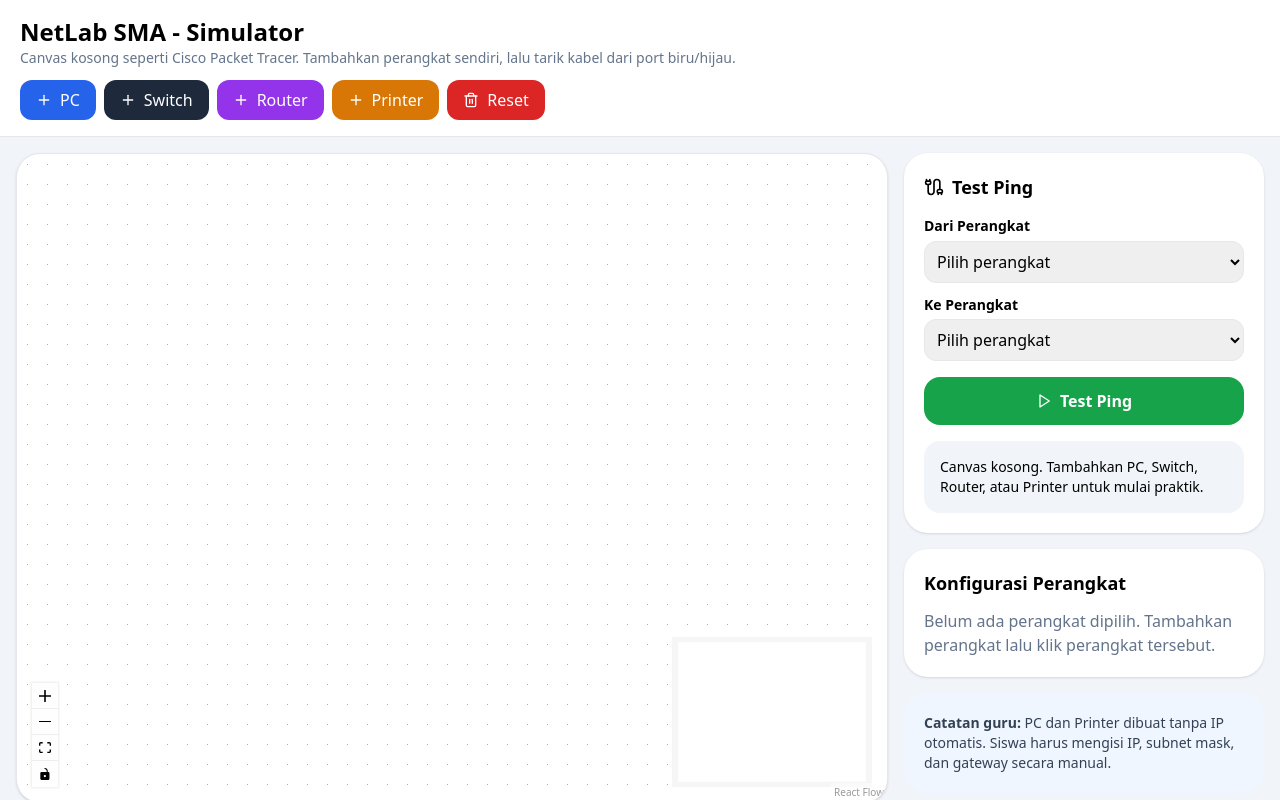
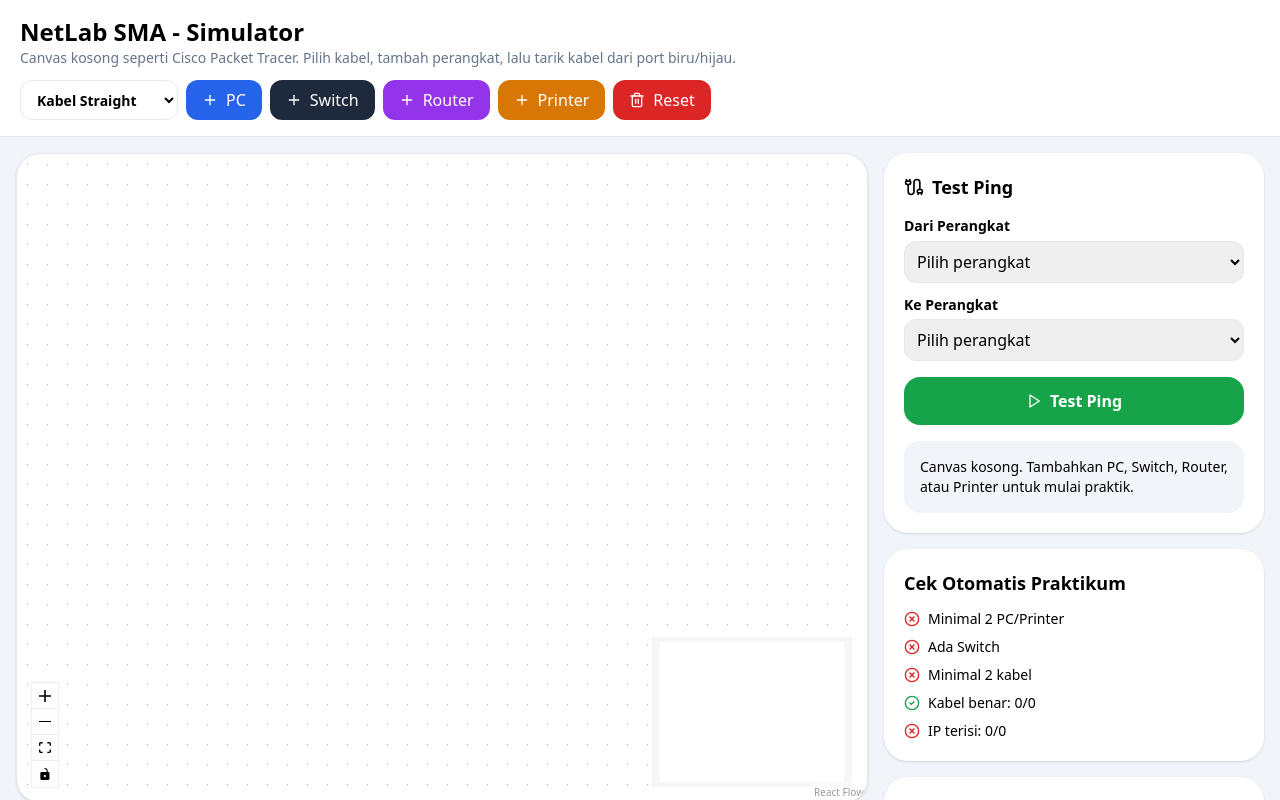
Before and after one commit to altamedia3-source/netlab-sma, a Next.js app: page /simulator in a window 1280 px wide. Shown: the top 800 px of the page. Built offline with nearby package versions, Linux system fonts and the light colour scheme.

Commit message:
Update page.tsx

```diff
--- a/app/simulator/page.tsx
+++ b/app/simulator/page.tsx
@@ -17,9 +17,10 @@ import {
   NodeProps,
 } from "@xyflow/react";
 import "@xyflow/react/dist/style.css";
-import { Cable, Monitor, Router, Server, Plus, Play, Trash2, Printer } from "lucide-react";
+import { Cable, Monitor, Router, Server, Plus, Play, Trash2, Printer, CheckCircle2, XCircle } from "lucide-react";
 
 type DeviceKind = "PC" | "Switch" | "Router" | "Printer";
+type CableKind = "straight" | "crossover" | "console";
 
 type DeviceData = {
   label: string;
@@ -29,7 +30,13 @@ type DeviceData = {
   gateway?: string;
 } & Record<string, unknown>;
 
+type CableData = {
+  cableType?: CableKind;
+  label?: string;
+} & Record<string, unknown>;
+
 type AppNode = Node<DeviceData, "device">;
+type AppEdge = Edge<CableData>;
 
 function DeviceNode({ data }: NodeProps<AppNode>) {
   const Icon =
@@ -53,6 +60,9 @@ function DeviceNode({ data }: NodeProps<AppNode>) {
         <span>{String(data.label)}</span>
       </div>
       {data.ip ? <div className="mt-1 text-xs text-slate-600">{String(data.ip)}</div> : null}
+      <div className="mt-2 flex items-center justify-center gap-1 text-[11px] text-green-700">
+        <span className="h-2 w-2 rounded-full bg-green-500" /> Port aktif
+      </div>
     </div>
   );
 }
@@ -62,7 +72,7 @@ const nodeTypes = {
 };
 
 const initialNodes: AppNode[] = [];
-const initialEdges: Edge[] = [];
+const initialEdges: AppEdge[] = [];
 
 function getSubnet24(ip = "") {
   const parts = ip.trim().split(".");
@@ -70,9 +80,32 @@ function getSubnet24(ip = "") {
   return parts.slice(0, 3).join(".");
 }
 
-function isConnected(start: string, end: string, edges: Edge[]) {
+function isEndDevice(kind: DeviceKind) {
+  return kind === "PC" || kind === "Printer";
+}
+
+function isCorrectCable(sourceKind: DeviceKind, targetKind: DeviceKind, cableType: CableKind) {
+  if (cableType === "console") return false;
+  const sourceEnd = isEndDevice(sourceKind);
+  const targetEnd = isEndDevice(targetKind);
+
+  if (sourceEnd && targetEnd) return cableType === "crossover";
+  if ((sourceEnd && targetKind === "Switch") || (targetEnd && sourceKind === "Switch")) return cableType === "straight";
+  if ((sourceKind === "Router" && targetKind === "Switch") || (sourceKind === "Switch" && targetKind === "Router")) return cableType === "straight";
+  return true;
+}
+
+function isConnected(start: string, end: string, edges: AppEdge[], nodes: AppNode[]) {
   const graph = new Map<string, string[]>();
+
   for (const edge of edges) {
+    const source = nodes.find((node) => node.id === edge.source);
+    const target = nodes.find((node) => node.id === edge.target);
+    if (!source || !target) continue;
+
+    const cableType = edge.data?.cableType || "straight";
+    if (!isCorrectCable(source.data.kind, target.data.kind, cableType)) continue;
+
     graph.set(edge.source, [...(graph.get(edge.source) || []), edge.target]);
     graph.set(edge.target, [...(graph.get(edge.target) || []), edge.source]);
   }
@@ -99,24 +132,55 @@ function getIcon(kind: DeviceKind) {
   return <Server className="h-5 w-5" />;
 }
 
+function cableLabel(cableType: CableKind) {
+  if (cableType === "straight") return "Straight";
+  if (cableType === "crossover") return "Crossover";
+  return "Console";
+}
+
 export default function SimulatorPage() {
   const [nodes, setNodes, onNodesChange] = useNodesState<AppNode>(initialNodes);
-  const [edges, setEdges, onEdgesChange] = useEdgesState(initialEdges);
+  const [edges, setEdges, onEdgesChange] = useEdgesState<AppEdge>(initialEdges);
   const [selectedId, setSelectedId] = useState("");
   const [fromId, setFromId] = useState("");
   const [toId, setToId] = useState("");
+  const [cableType, setCableType] = useState<CableKind>("straight");
   const [result, setResult] = useState("Canvas kosong. Tambahkan PC, Switch, Router, atau Printer untuk mulai praktik.");
 
   const selectedNode = nodes.find((node) => node.id === selectedId);
   const endDeviceNodes = useMemo(
-    () => nodes.filter((node) => node.data.kind === "PC" || node.data.kind === "Printer"),
+    () => nodes.filter((node) => isEndDevice(node.data.kind)),
     [nodes]
   );
 
+  const validCableCount = useMemo(() => {
+    return edges.filter((edge) => {
+      const source = nodes.find((node) => node.id === edge.source);
+      const target = nodes.find((node) => node.id === edge.target);
+      if (!source || !target) return false;
+      return isCorrectCable(source.data.kind, target.data.kind, edge.data?.cableType || "straight");
+    }).length;
+  }, [edges, nodes]);
+
+  const invalidCableCount = edges.length - validCableCount;
+  const configuredEndDeviceCount = endDeviceNodes.filter((node) => node.data.ip && node.data.mask).length;
+  const hasSwitch = nodes.some((node) => node.data.kind === "Switch");
+
   const onConnect = useCallback(
     (connection: Connection) =>
-      setEdges((eds) => addEdge({ ...connection, animated: true }, eds)),
-    [setEdges]
+      setEdges((eds) =>
+        addEdge(
+          {
+            ...connection,
+            animated: true,
+            label: cableLabel(cableType),
+            data: { cableType, label: cableLabel(cableType) },
+            style: cableType === "console" ? { strokeDasharray: "6 4" } : undefined,
+          },
+          eds
+        )
+      ),
+    [setEdges, cableType]
   );
 
   function addDevice(kind: DeviceKind) {
@@ -138,7 +202,7 @@ export default function SimulatorPage() {
     setNodes((nds) => [...nds, newNode]);
     setSelectedId(id);
 
-    if (kind === "PC" || kind === "Printer") {
+    if (isEndDevice(kind)) {
       setFromId((prev) => prev || id);
       setToId((prev) => prev || id);
     }
@@ -161,13 +225,13 @@ export default function SimulatorPage() {
       return;
     }
 
-    if (!["PC", "Printer"].includes(from.data.kind) || !["PC", "Printer"].includes(to.data.kind)) {
+    if (!isEndDevice(from.data.kind) || !isEndDevice(to.data.kind)) {
       setResult("Ping hanya bisa dilakukan dari/ke PC atau Printer.");
       return;
     }
 
-    if (!isConnected(from.id, to.id, edges)) {
-      setResult(`❌ Ping gagal: ${from.data.label} belum terhubung ke ${to.data.label}.`);
+    if (!isConnected(from.id, to.id, edges, nodes)) {
+      setResult(`❌ Ping gagal: ${from.data.label} belum terhubung ke ${to.data.label}, atau jenis kabel salah.`);
       return;
     }
 
@@ -204,29 +268,24 @@ export default function SimulatorPage() {
         <div className="flex flex-wrap items-center justify-between gap-3">
           <div>
             <h1 className="text-2xl font-bold">NetLab SMA - Simulator</h1>
-            <p className="text-sm text-slate-500">Canvas kosong seperti Cisco Packet Tracer. Tambahkan perangkat sendiri, lalu tarik kabel dari port biru/hijau.</p>
+            <p className="text-sm text-slate-500">Canvas kosong seperti Cisco Packet Tracer. Pilih kabel, tambah perangkat, lalu tarik kabel dari port biru/hijau.</p>
           </div>
           <div className="flex flex-wrap gap-2">
-            <button onClick={() => addDevice("PC")} className="flex items-center gap-2 rounded-xl bg-blue-600 px-4 py-2 text-white">
-              <Plus className="h-4 w-4" /> PC
-            </button>
-            <button onClick={() => addDevice("Switch")} className="flex items-center gap-2 rounded-xl bg-slate-800 px-4 py-2 text-white">
-              <Plus className="h-4 w-4" /> Switch
-            </button>
-            <button onClick={() => addDevice("Router")} className="flex items-center gap-2 rounded-xl bg-purple-600 px-4 py-2 text-white">
-              <Plus className="h-4 w-4" /> Router
-            </button>
-            <button onClick={() => addDevice("Printer")} className="flex items-center gap-2 rounded-xl bg-amber-600 px-4 py-2 text-white">
-              <Plus className="h-4 w-4" /> Printer
-            </button>
-            <button onClick={resetLab} className="flex items-center gap-2 rounded-xl bg-red-600 px-4 py-2 text-white">
-              <Trash2 className="h-4 w-4" /> Reset
-            </button>
+            <select value={cableType} onChange={(e) => setCableType(e.target.value as CableKind)} className="rounded-xl border bg-white px-3 py-2 text-sm font-semibold">
+              <option value="straight">Kabel Straight</option>
+              <option value="crossover">Kabel Crossover</option>
+              <option value="console">Kabel Console</option>
+            </select>
+            <button onClick={() => addDevice("PC")} className="flex items-center gap-2 rounded-xl bg-blue-600 px-4 py-2 text-white"><Plus className="h-4 w-4" /> PC</button>
+            <button onClick={() => addDevice("Switch")} className="flex items-center gap-2 rounded-xl bg-slate-800 px-4 py-2 text-white"><Plus className="h-4 w-4" /> Switch</button>
+            <button onClick={() => addDevice("Router")} className="flex items-center gap-2 rounded-xl bg-purple-600 px-4 py-2 text-white"><Plus className="h-4 w-4" /> Router</button>
+            <button onClick={() => addDevice("Printer")} className="flex items-center gap-2 rounded-xl bg-amber-600 px-4 py-2 text-white"><Plus className="h-4 w-4" /> Printer</button>
+            <button onClick={resetLab} className="flex items-center gap-2 rounded-xl bg-red-600 px-4 py-2 text-white"><Trash2 className="h-4 w-4" /> Reset</button>
           </div>
         </div>
       </header>
 
-      <section className="grid flex-1 grid-cols-1 gap-4 p-4 lg:grid-cols-[1fr_360px]">
+      <section className="grid flex-1 grid-cols-1 gap-4 p-4 lg:grid-cols-[1fr_380px]">
         <div className="h-[650px] overflow-hidden rounded-3xl border bg-white shadow">
           <ReactFlow
             nodes={nodes}
@@ -246,31 +305,31 @@ export default function SimulatorPage() {
 
         <aside className="space-y-4">
           <div className="rounded-3xl bg-white p-5 shadow">
-            <h2 className="mb-3 flex items-center gap-2 text-lg font-bold">
-              <Cable className="h-5 w-5" /> Test Ping
-            </h2>
+            <h2 className="mb-3 flex items-center gap-2 text-lg font-bold"><Cable className="h-5 w-5" /> Test Ping</h2>
             <label className="text-sm font-semibold">Dari Perangkat</label>
             <select value={fromId} onChange={(e) => setFromId(e.target.value)} className="mt-1 w-full rounded-xl border p-2">
               <option value="">Pilih perangkat</option>
-              {endDeviceNodes.map((node) => (
-                <option key={node.id} value={node.id}>{String(node.data.label)}</option>
-              ))}
+              {endDeviceNodes.map((node) => <option key={node.id} value={node.id}>{String(node.data.label)}</option>)}
             </select>
 
             <label className="mt-3 block text-sm font-semibold">Ke Perangkat</label>
             <select value={toId} onChange={(e) => setToId(e.target.value)} className="mt-1 w-full rounded-xl border p-2">
               <option value="">Pilih perangkat</option>
-              {endDeviceNodes.map((node) => (
-                <option key={node.id} value={node.id}>{String(node.data.label)}</option>
-              ))}
+              {endDeviceNodes.map((node) => <option key={node.id} value={node.id}>{String(node.data.label)}</option>)}
             </select>
 
-            <button onClick={runPing} className="mt-4 flex w-full items-center justify-center gap-2 rounded-2xl bg-green-600 px-4 py-3 font-semibold text-white">
-              <Play className="h-4 w-4" /> Test Ping
-            </button>
+            <button onClick={runPing} className="mt-4 flex w-full items-center justify-center gap-2 rounded-2xl bg-green-600 px-4 py-3 font-semibold text-white"><Play className="h-4 w-4" /> Test Ping</button>
+            <div className="mt-4 rounded-2xl bg-slate-100 p-4 text-sm font-medium">{result}</div>
+          </div>
 
-            <div className="mt-4 rounded-2xl bg-slate-100 p-4 text-sm font-medium">
-              {result}
+          <div className="rounded-3xl bg-white p-5 shadow">
+            <h2 className="mb-3 text-lg font-bold">Cek Otomatis Praktikum</h2>
+            <div className="space-y-2 text-sm">
+              <div className="flex items-center gap-2">{endDeviceNodes.length >= 2 ? <CheckCircle2 className="h-4 w-4 text-green-600" /> : <XCircle className="h-4 w-4 text-red-600" />} Minimal 2 PC/Printer</div>
+              <div className="flex items-center gap-2">{hasSwitch ? <CheckCircle2 className="h-4 w-4 text-green-600" /> : <XCircle className="h-4 w-4 text-red-600" />} Ada Switch</div>
+              <div className="flex items-center gap-2">{edges.length >= 2 ? <CheckCircle2 className="h-4 w-4 text-green-600" /> : <XCircle className="h-4 w-4 text-red-600" />} Minimal 2 kabel</div>
+              <div className="flex items-center gap-2">{invalidCableCount === 0 ? <CheckCircle2 className="h-4 w-4 text-green-600" /> : <XCircle className="h-4 w-4 text-red-600" />} Kabel benar: {validCableCount}/{edges.length}</div>
+              <div className="flex items-center gap-2">{configuredEndDeviceCount >= 2 ? <CheckCircle2 className="h-4 w-4 text-green-600" /> : <XCircle className="h-4 w-4 text-red-600" />} IP terisi: {configuredEndDeviceCount}/{endDeviceNodes.length}</div>
             </div>
           </div>
 
@@ -278,22 +337,15 @@ export default function SimulatorPage() {
             <h2 className="mb-3 text-lg font-bold">Konfigurasi Perangkat</h2>
             {selectedNode ? (
               <div className="space-y-3">
-                <div className="flex items-center gap-2 rounded-2xl bg-slate-100 p-3">
-                  {getIcon(selectedNode.data.kind)}
-                  <span className="font-semibold">{selectedNode.data.kind}</span>
-                </div>
-
+                <div className="flex items-center gap-2 rounded-2xl bg-slate-100 p-3">{getIcon(selectedNode.data.kind)}<span className="font-semibold">{selectedNode.data.kind}</span></div>
                 <label className="block text-sm font-semibold">Nama</label>
                 <input value={String(selectedNode.data.label)} onChange={(e) => updateSelected("label", e.target.value)} className="w-full rounded-xl border p-2" />
-
                 {canConfigureIp && (
                   <>
                     <label className="block text-sm font-semibold">IP Address</label>
                     <input value={String(selectedNode.data.ip || "")} onChange={(e) => updateSelected("ip", e.target.value)} className="w-full rounded-xl border p-2" placeholder="contoh: 192.168.1.2" />
-
                     <label className="block text-sm font-semibold">Subnet Mask</label>
                     <input value={String(selectedNode.data.mask || "")} onChange={(e) => updateSelected("mask", e.target.value)} className="w-full rounded-xl border p-2" placeholder="contoh: 255.255.255.0" />
-
                     <label className="block text-sm font-semibold">Gateway</label>
                     <input value={String(selectedNode.data.gateway || "")} onChange={(e) => updateSelected("gateway", e.target.value)} className="w-full rounded-xl border p-2" placeholder="contoh: 192.168.1.1" />
                   </>
@@ -305,7 +357,7 @@ export default function SimulatorPage() {
           </div>
 
           <div className="rounded-3xl bg-blue-50 p-5 text-sm text-slate-700">
-            <b>Catatan guru:</b> PC dan Printer dibuat tanpa IP otomatis. Siswa harus mengisi IP, subnet mask, dan gateway secara manual.
+            <b>Catatan kabel:</b> PC/Printer ke Switch pakai Straight. PC ke PC atau PC ke Printer pakai Crossover. Console belum dipakai untuk ping.
           </div>
         </aside>
       </section>
```
